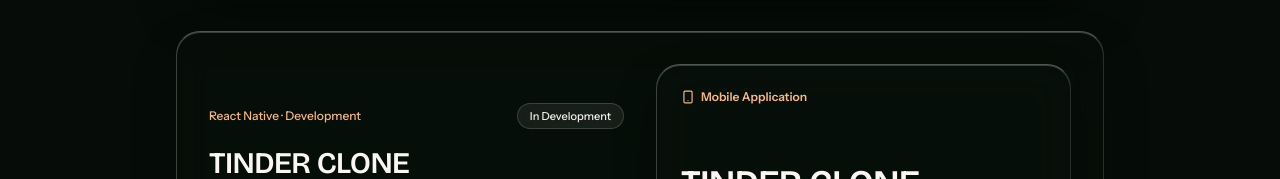
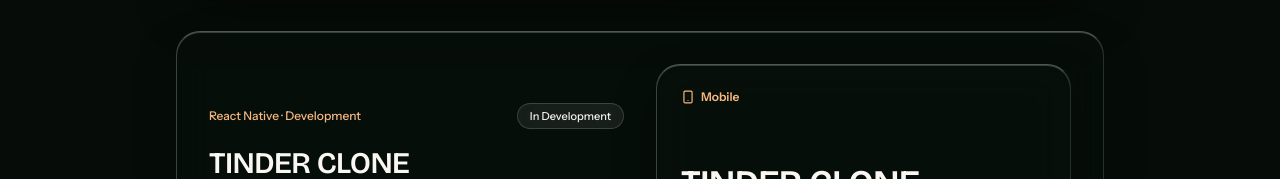
Before and after one commit to saikrishnapaila28/saikrishnaweb, a Next.js app: page / in a window 1280 px wide. Shown: the part 3440-3619 px from the top of the page. Built offline with nearby package versions, Linux system fonts and the light colour scheme; no server answers.

Commit message:
Strip all remaining visual project card labels and push clean build

```diff
--- a/src/components/ProjectCardVisual.tsx
+++ b/src/components/ProjectCardVisual.tsx
@@ -49,7 +49,7 @@
       <div className="flex items-center font-cozy text-xs text-golden-400">
         <span className="flex items-center gap-1.5 font-semibold">
           <Smartphone className="w-3.5 h-3.5 text-golden-400" />
-          <span>Mobile Application</span>
+          <span>Mobile</span>
         </span>
       </div>
 
```
